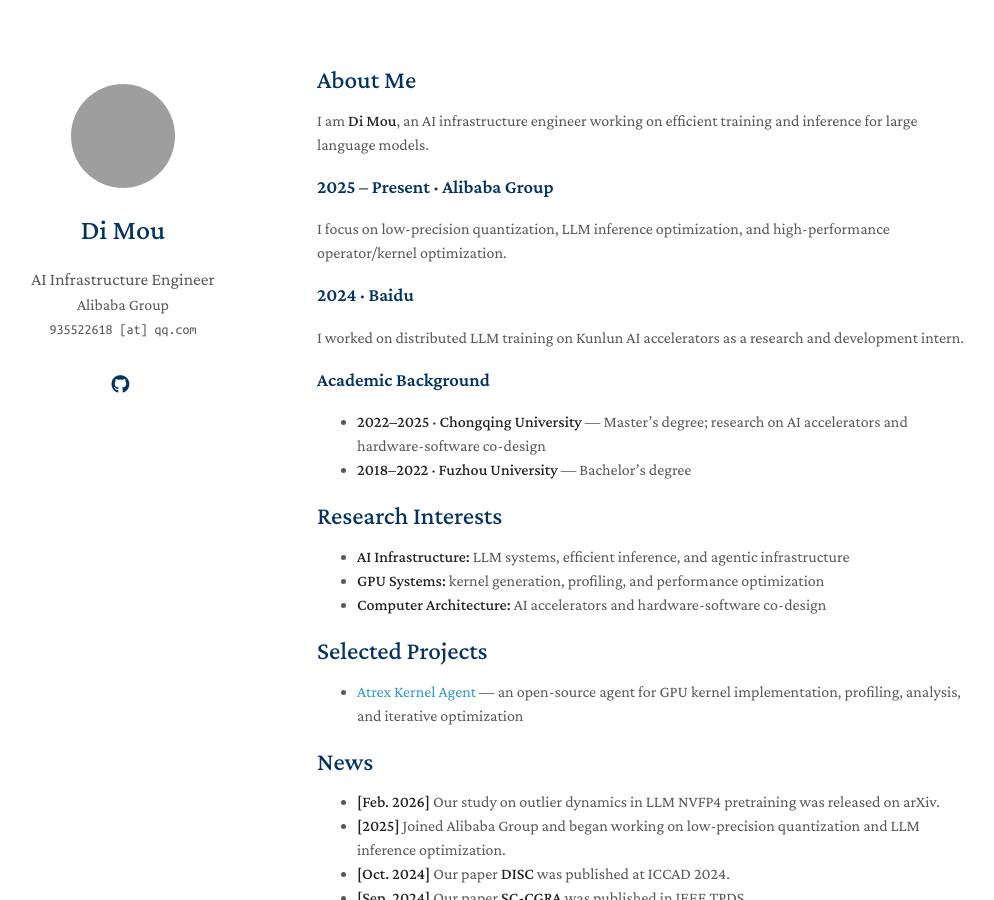
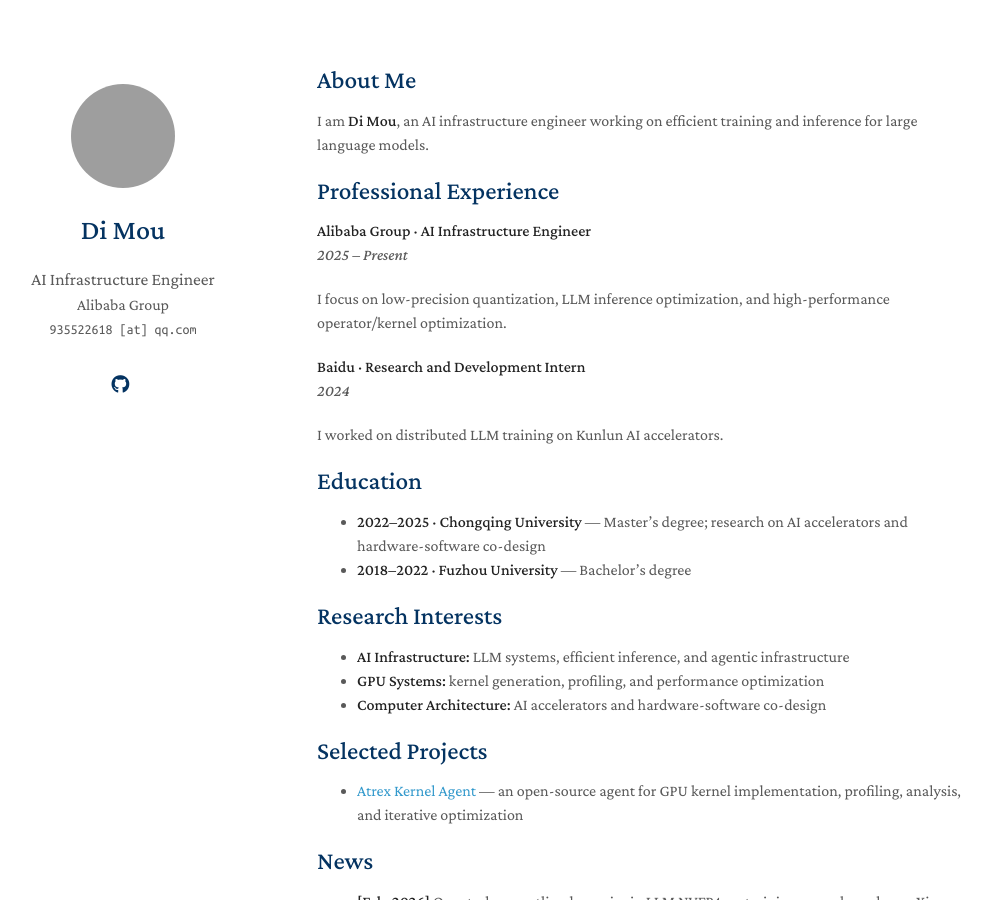
Before and after one commit to muse-coder/muse-coder.github.io, a Jekyll site: the page built from index.md, in a window 1280 px wide and 900 px high. Shown: the whole window, without its empty margins (153-1147 px from the left). Built offline with Jekyll 4.4.1, drawn with Linux system fonts in a browser that asks for light colours; a style sheet for code colours, icons or effects is not loaded; our own code applies the rules of GitHub Pages for plain Markdown files; grey boxes are pictures that could not be loaded.

Commit message:
Separate professional experience from biography

```diff
--- a/index.md
+++ b/index.md
@@ -6,15 +6,19 @@
 
 I am **Di Mou**, an AI infrastructure engineer working on efficient training and inference for large language models.
 
-### 2025 – Present · Alibaba Group
+## Professional Experience
+
+**Alibaba Group · AI Infrastructure Engineer**<br>
+*2025 – Present*
 
 I focus on low-precision quantization, LLM inference optimization, and high-performance operator/kernel optimization.
 
-### 2024 · Baidu
+**Baidu · Research and Development Intern**<br>
+*2024*
 
-I worked on distributed LLM training on Kunlun AI accelerators as a research and development intern.
+I worked on distributed LLM training on Kunlun AI accelerators.
 
-### Academic Background
+## Education
 
 - **2022–2025 · Chongqing University** — Master's degree; research on AI accelerators and hardware-software co-design
 - **2018–2022 · Fuzhou University** — Bachelor's degree
```
